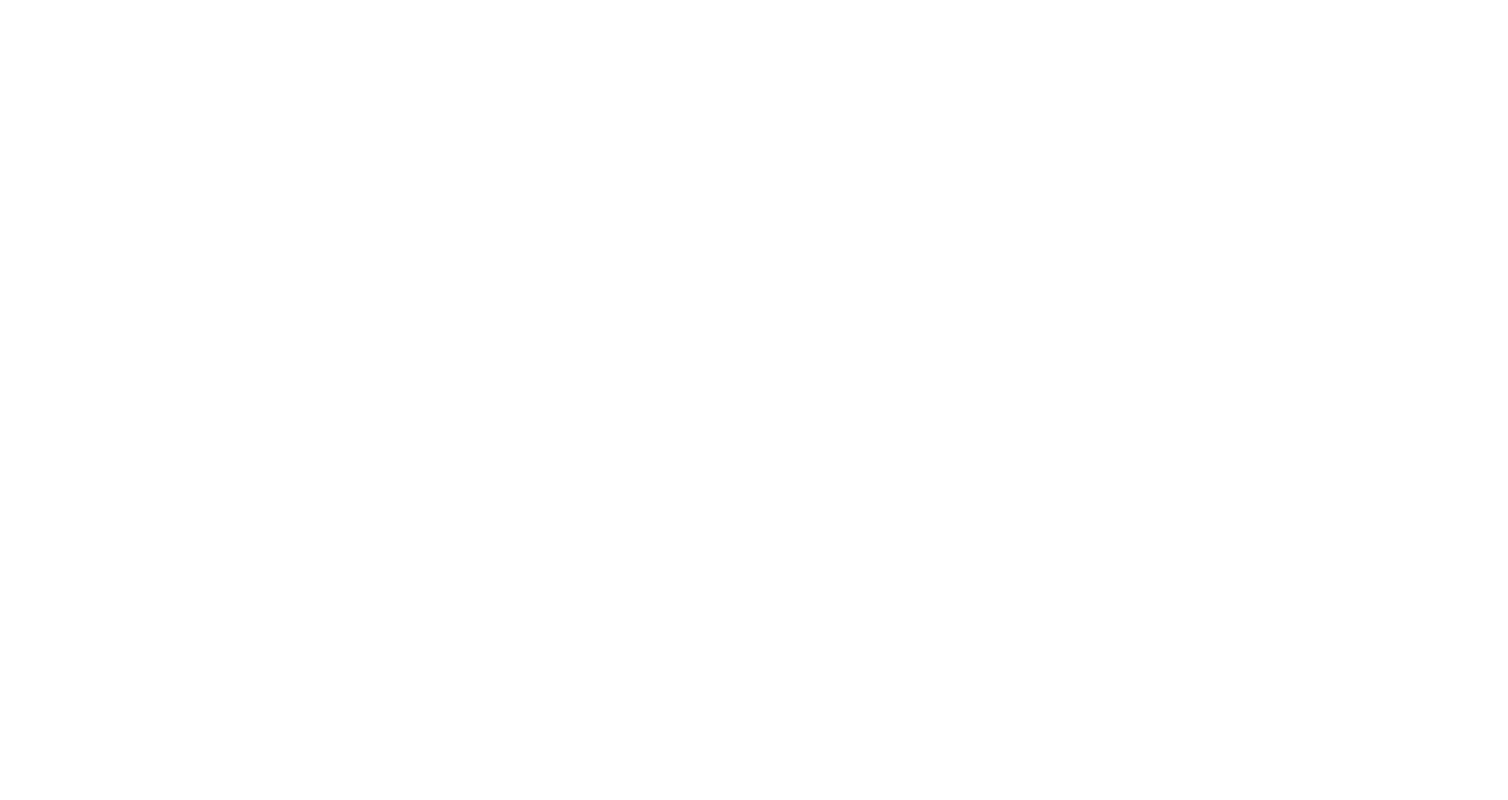
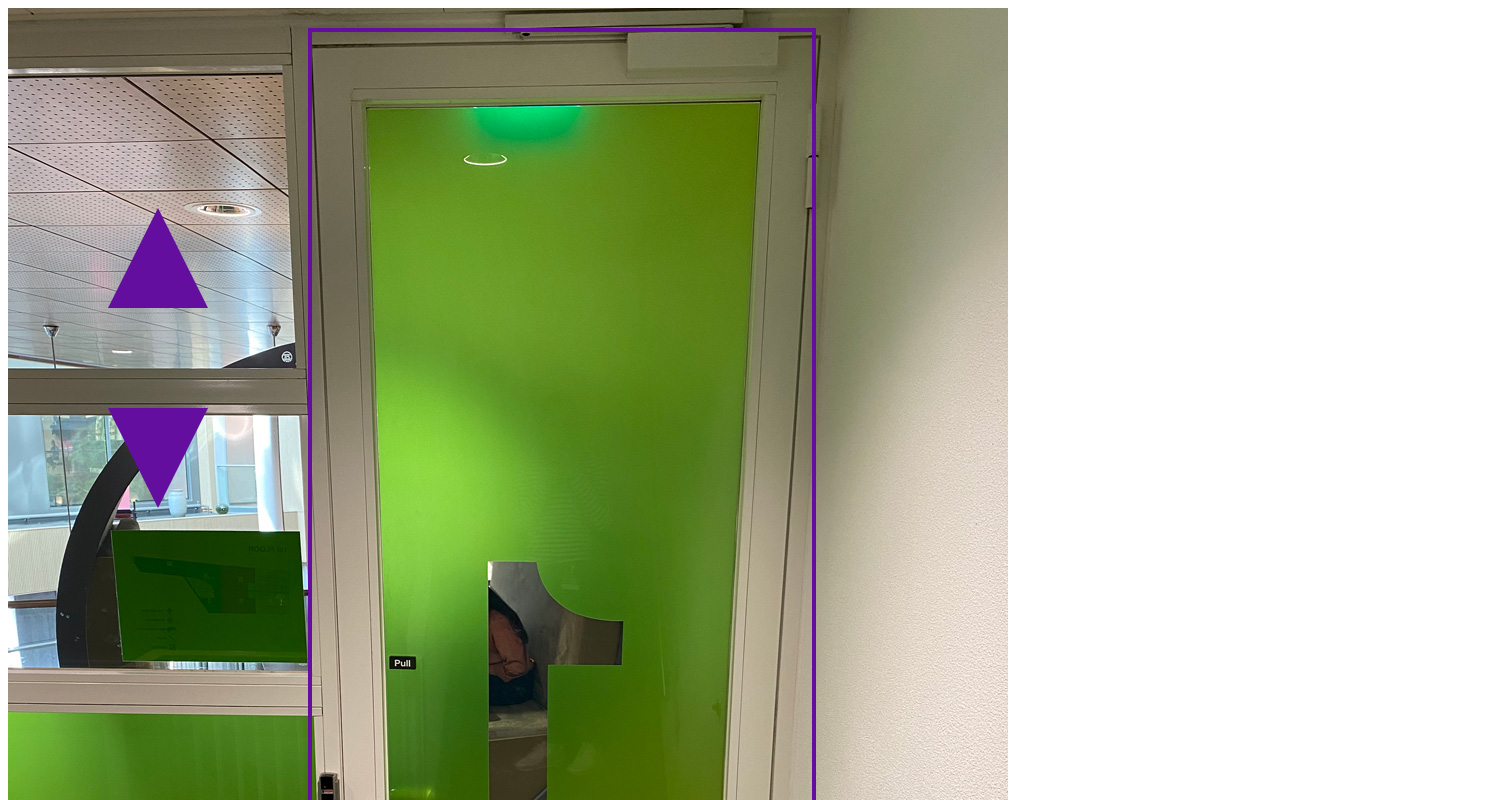
Before and after one commit to Firenzo/lab-day-6, a Nuxt app: page /verdieping-1 in a window 1280 px wide. Before the commit this address had no page. Shown: the top 800 px of the page, 1508 px wide, since content can reach past the window. Built offline with nearby package versions, Linux system fonts and the light colour scheme.

Commit message:
added staircase

```diff
--- a/pages/ingang.vue
+++ b/pages/ingang.vue
@@ -11,7 +11,7 @@ export default {
 };
 </script>
 
-<style lang="scss">
+<style lang="scss" scoped>
 @use "styles/main" as *;
 .overlay {
   background: url("../assets/pictures/ingang.jpg") no-repeat;
--- /dev/null
+++ b/pages/verdieping-0.vue
@@ -0,0 +1,56 @@
+<template>
+    <div class="overlay">
+      <NuxtLink class="button" to="page3"></NuxtLink>
+      <NuxtLink class="up" to="verdieping-1"></NuxtLink>
+    </div>
+  </div>
+</template>
+
+<script>
+export default {
+  name: "IndexPage",
+};
+</script>
+
+<style lang="scss" scoped>
+@use "styles/main" as *;
+.overlay {
+  background: url("../assets/pictures/verdieping-0.jpg") no-repeat;
+  width: 1000px;
+  height: 1333px;
+  z-index: 10;
+  position: absolute;
+  font-family: sans-serif;
+}
+.button {
+  position: relative;
+  top: 20px;
+  left: 300px;
+  display: block;
+  background-color: transparent;
+  width: 500px;
+  height: 1230px;
+  border: 4px solid #630e9e;
+  &:hover {
+    border-color: #0070ae;
+  }
+}
+
+.up {
+  position: absolute;
+  display: block;
+  top: 200px;
+  left: 100px;
+  width: 0;
+  height: 0;
+  border-left: 50px solid transparent;
+  border-right: 50px solid transparent;
+  border-bottom: 100px solid #630e9e;
+    &:hover {
+      border-left: 50px solid transparent;
+      border-right: 50px solid transparent;
+      border-bottom: 100px solid #0070ae;
+  }
+}
+
+</style>
--- /dev/null
+++ b/pages/verdieping-1.vue
@@ -0,0 +1,74 @@
+<template>
+    <div class="overlay">
+      <NuxtLink class="button" to="page3"></NuxtLink>
+      <NuxtLink class="up" to="verdieping-2"></NuxtLink>
+      <NuxtLink class="down" to="verdieping-0"></NuxtLink>
+    </div>
+  </div>
+</template>
+
+<script>
+export default {
+  name: "IndexPage",
+};
+</script>
+
+<style lang="scss" scoped>
+@use "styles/main" as *;
+.overlay {
+  background: url("../assets/pictures/verdieping-1.jpg") no-repeat;
+  width: 1000px;
+  height: 1333px;
+  z-index: 10;
+  position: absolute;
+  font-family: sans-serif;
+}
+.button {
+  position: relative;
+  top: 20px;
+  left: 300px;
+  display: block;
+  background-color: transparent;
+  width: 500px;
+  height: 1230px;
+  border: 4px solid #630e9e;
+  &:hover {
+    border-color: #0070ae;
+  }
+}
+
+.up {
+  position: absolute;
+  display: block;
+  top: 200px;
+  left: 100px;
+  width: 0;
+  height: 0;
+  border-left: 50px solid transparent;
+  border-right: 50px solid transparent;
+  border-bottom: 100px solid #630e9e;
+    &:hover {
+      border-left: 50px solid transparent;
+      border-right: 50px solid transparent;
+      border-bottom: 100px solid #0070ae;
+  }
+}
+
+.down {
+  position: absolute;
+  display: block;
+  top: 400px;
+  left: 100px;
+  width: 0;
+  height: 0;
+  border-left: 50px solid transparent;
+  border-right: 50px solid transparent;
+  border-top: 100px solid #630e9e;
+    &:hover {
+      border-left: 50px solid transparent;
+      border-right: 50px solid transparent;
+      border-top: 100px solid #0070ae;
+  }
+}
+
+</style>
--- /dev/null
+++ b/pages/verdieping-2.vue
@@ -0,0 +1,74 @@
+<template>
+    <div class="overlay">
+      <NuxtLink class="button" to="page3"></NuxtLink>
+      <NuxtLink class="up" to="verdieping-3"></NuxtLink>
+      <NuxtLink class="down" to="verdieping-1"></NuxtLink>
+    </div>
+  </div>
+</template>
+
+<script>
+export default {
+  name: "IndexPage",
+};
+</script>
+
+<style lang="scss" scoped>
+@use "styles/main" as *;
+.overlay {
+  background: url("../assets/pictures/verdieping-2.jpg") no-repeat;
+  width: 1000px;
+  height: 1333px;
+  z-index: 10;
+  position: absolute;
+  font-family: sans-serif;
+}
+.button {
+  position: relative;
+  top: 20px;
+  left: 300px;
+  display: block;
+  background-color: transparent;
+  width: 500px;
+  height: 1230px;
+  border: 4px solid #630e9e;
+  &:hover {
+    border-color: #0070ae;
+  }
+}
+
+.up {
+  position: absolute;
+  display: block;
+  top: 200px;
+  left: 100px;
+  width: 0;
+  height: 0;
+  border-left: 50px solid transparent;
+  border-right: 50px solid transparent;
+  border-bottom: 100px solid #630e9e;
+    &:hover {
+      border-left: 50px solid transparent;
+      border-right: 50px solid transparent;
+      border-bottom: 100px solid #0070ae;
+  }
+}
+
+.down {
+  position: absolute;
+  display: block;
+  top: 400px;
+  left: 100px;
+  width: 0;
+  height: 0;
+  border-left: 50px solid transparent;
+  border-right: 50px solid transparent;
+  border-top: 100px solid #630e9e;
+    &:hover {
+      border-left: 50px solid transparent;
+      border-right: 50px solid transparent;
+      border-top: 100px solid #0070ae;
+  }
+}
+
+</style>
--- /dev/null
+++ b/pages/verdieping-3.vue
@@ -0,0 +1,74 @@
+<template>
+    <div class="overlay">
+      <NuxtLink class="button" to="page3"></NuxtLink>
+      <NuxtLink class="up" to="verdieping-4"></NuxtLink>
+      <NuxtLink class="down" to="verdieping-2"></NuxtLink>
+    </div>
+  </div>
+</template>
+
+<script>
+export default {
+  name: "IndexPage",
+};
+</script>
+
+<style lang="scss" scoped>
+@use "styles/main" as *;
+.overlay {
+  background: url("../assets/pictures/verdieping-3.jpg") no-repeat;
+  width: 1000px;
+  height: 1333px;
+  z-index: 10;
+  position: absolute;
+  font-family: sans-serif;
+}
+.button {
+  position: relative;
+  top: 20px;
+  left: 300px;
+  display: block;
+  background-color: transparent;
+  width: 500px;
+  height: 1230px;
+  border: 4px solid #630e9e;
+  &:hover {
+    border-color: #0070ae;
+  }
+}
+
+.up {
+  position: absolute;
+  display: block;
+  top: 200px;
+  left: 100px;
+  width: 0;
+  height: 0;
+  border-left: 50px solid transparent;
+  border-right: 50px solid transparent;
+  border-bottom: 100px solid #630e9e;
+    &:hover {
+      border-left: 50px solid transparent;
+      border-right: 50px solid transparent;
+      border-bottom: 100px solid #0070ae;
+  }
+}
+
+.down {
+  position: absolute;
+  display: block;
+  top: 400px;
+  left: 100px;
+  width: 0;
+  height: 0;
+  border-left: 50px solid transparent;
+  border-right: 50px solid transparent;
+  border-top: 100px solid #630e9e;
+    &:hover {
+      border-left: 50px solid transparent;
+      border-right: 50px solid transparent;
+      border-top: 100px solid #0070ae;
+  }
+}
+
+</style>
--- /dev/null
+++ b/pages/verdieping-4.vue
@@ -0,0 +1,56 @@
+<template>
+    <div class="overlay">
+      <NuxtLink class="button" to="page3"></NuxtLink>
+      <NuxtLink class="down" to="verdieping-3"></NuxtLink>
+    </div>
+  </div>
+</template>
+
+<script>
+export default {
+  name: "IndexPage",
+};
+</script>
+
+<style lang="scss" scoped>
+@use "styles/main" as *;
+.overlay {
+  background: url("../assets/pictures/verdieping-4.jpg") no-repeat;
+  width: 1000px;
+  height: 1333px;
+  z-index: 10;
+  position: absolute;
+  font-family: sans-serif;
+}
+.button {
+  position: relative;
+  top: 20px;
+  left: 300px;
+  display: block;
+  background-color: transparent;
+  width: 500px;
+  height: 1230px;
+  border: 4px solid #630e9e;
+  &:hover {
+    border-color: #0070ae;
+  }
+}
+
+.down {
+  position: absolute;
+  display: block;
+  top: 400px;
+  left: 100px;
+  width: 0;
+  height: 0;
+  border-left: 50px solid transparent;
+  border-right: 50px solid transparent;
+  border-top: 100px solid #630e9e;
+    &:hover {
+      border-left: 50px solid transparent;
+      border-right: 50px solid transparent;
+      border-top: 100px solid #0070ae;
+  }
+}
+
+</style>
```
Also changed, not shown: assets/pictures/trap.jpg (renamed from assets/pictures/trapjpg.jpg).
